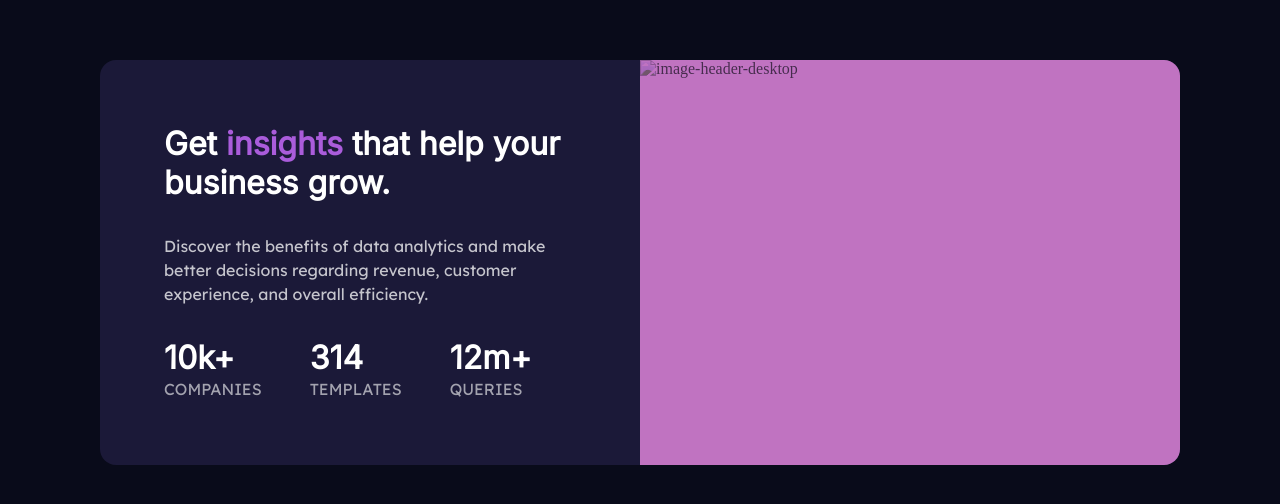
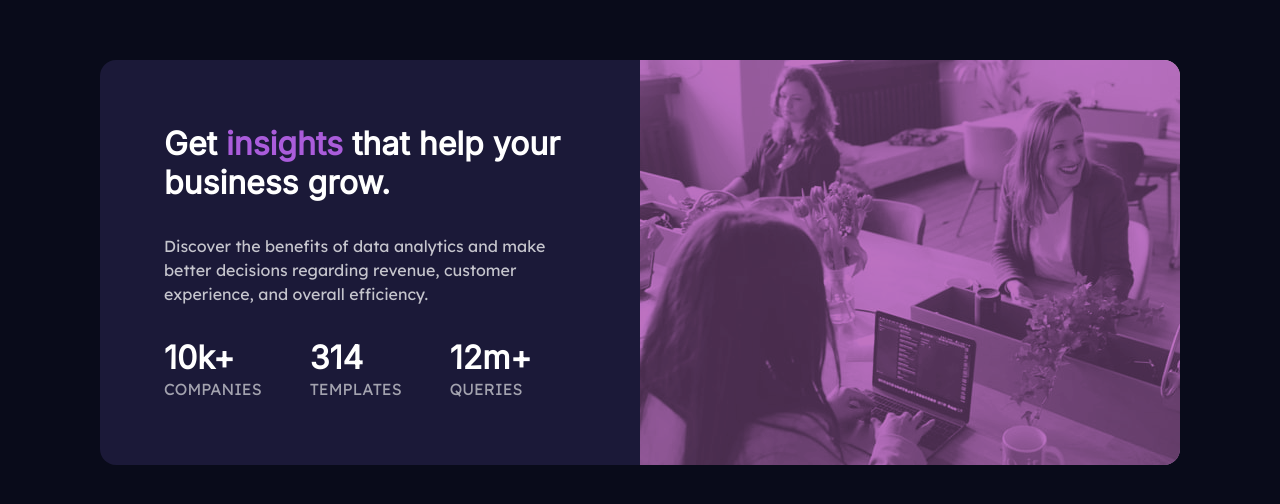
Before and after one commit to Eleansphere/stats-preview-card-component-main, a plain HTML site: page index.html in a window 1280 px wide. Shown: the part 138-642 px from the top of the page. Drawn offline with Linux system fonts and the light colour scheme; the site is published under a folder, as on GitHub Pages, so addresses that start at the root find nothing.

Commit message:
second_change

```diff
--- a/index.html
+++ b/index.html
@@ -31,9 +31,9 @@
       </div>
       <div class="image-side">
        <picture>
-        <source media="(min-width: 850px)" srcset="/images/image-header-desktop.jpg">
-        <source media="(min-width: 375px)" srcset="/images/image-header-mobile.jpg">
-        <img src="/images/image-header-desktop.jpg" alt="image-header-desktop">
+        <source media="(min-width: 850px)" srcset="images/image-header-desktop.jpg">
+        <source media="(min-width: 375px)" srcset="images/image-header-mobile.jpg">
+        <img src="images/image-header-desktop.jpg" alt="image-header-desktop">
        </picture>
       </div>
     </div>
```
